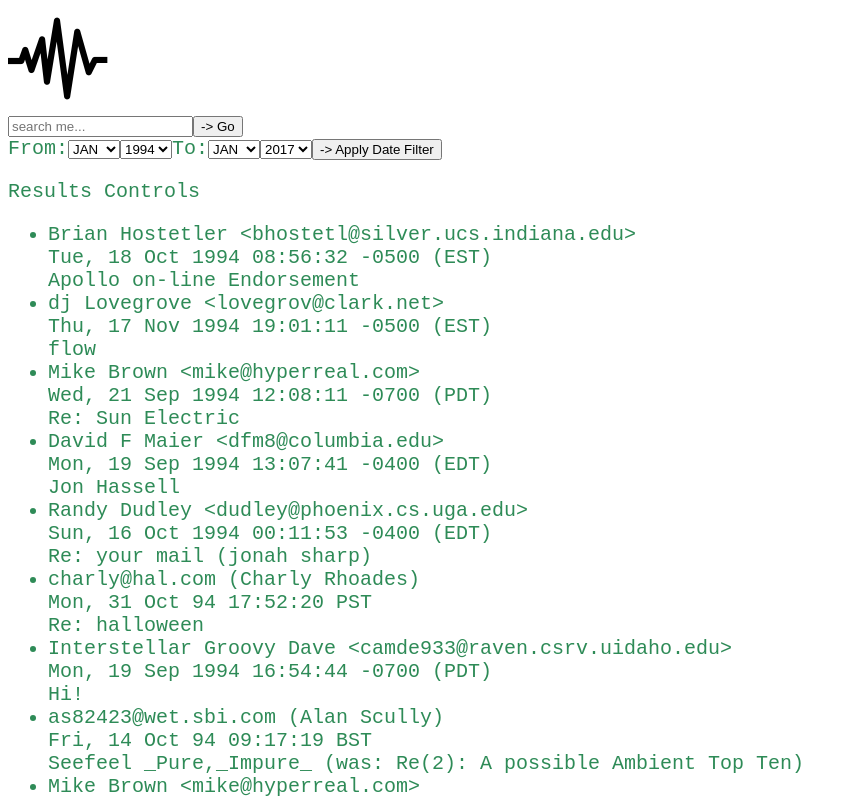
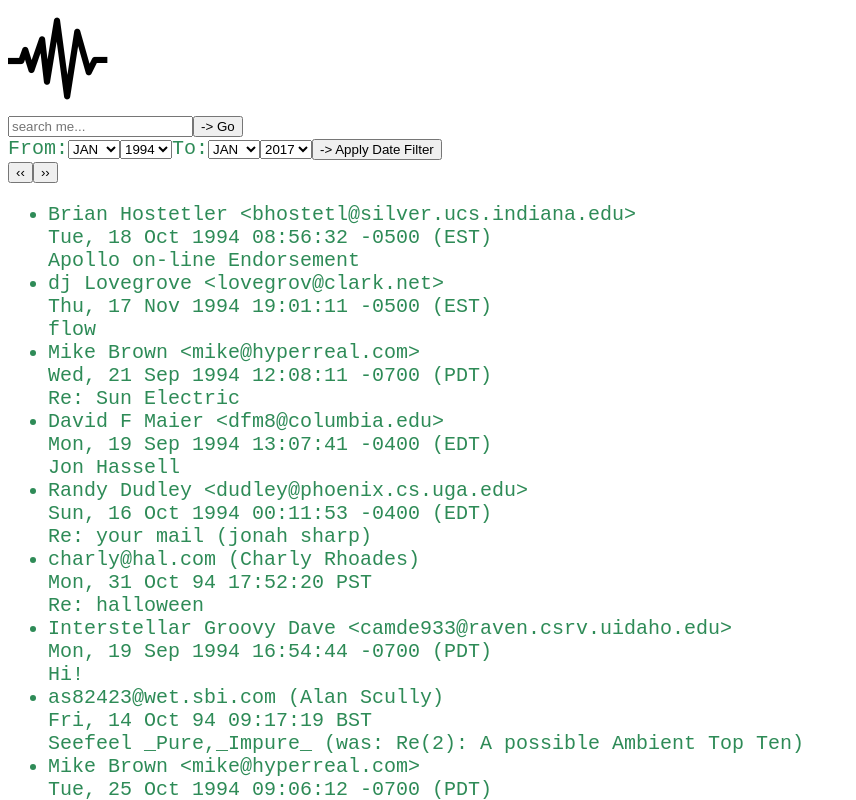
Before and after one commit to gwens/ambient-explorer-react, a React (Create React App) app: page / in a window 1280 px wide. Shown: the top 800 px of the page, without its empty margins (0-856 px from the left). Built offline with nearby package versions, Linux system fonts and the light colour scheme.

Commit message:
Added next and previous buttons but can still go beyond the last page.

```diff
--- a/src/components/Results.js
+++ b/src/components/Results.js
@@ -41,7 +41,8 @@ class Results extends React.Component {
     const pageOfResults = this.getPageOfResults();
     return (
       <div>
-        <p>Results Controls</p>
+        <button onClick={this.props.prevPage}>&#8249;&#8249;</button>
+        <button onClick={this.props.nextPage}>&#8250;&#8250;</button>
         <ul>
           {
             pageOfResults
```
